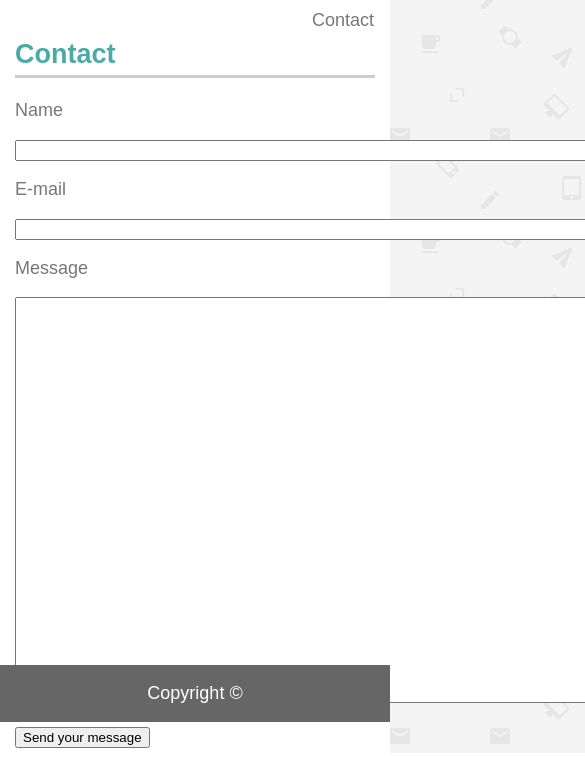
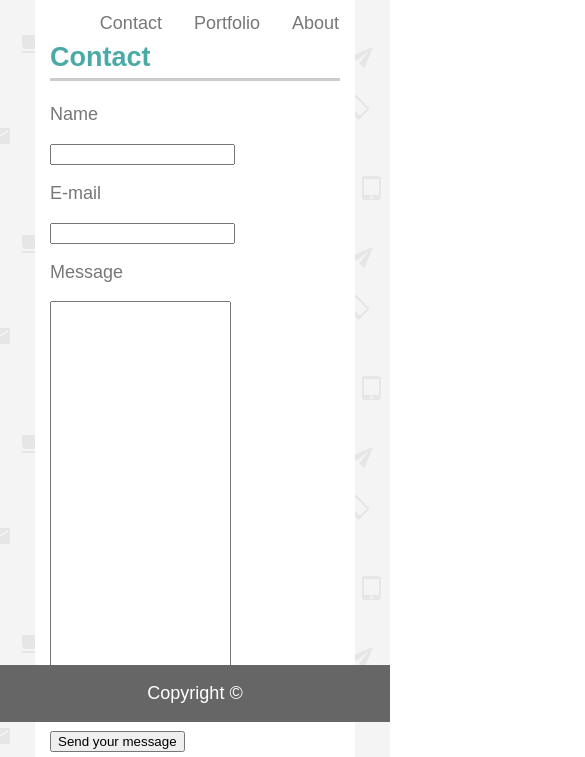
Before and after one commit to NideverJoe/Responsive-Portfolio, a plain HTML site: page contact.html in a window 390 px wide. Shown: the part 122-879 px from the top of the page, 585 px wide, since content can reach past the window. Drawn offline with Linux system fonts and the light colour scheme.

Commit message:
Add files via upload
Updating all files for submission

```diff
--- a/assets/css/style.css
+++ b/assets/css/style.css
@@ -107,11 +107,11 @@ li a {
 }
 
 input {
-    width: 926px;
+    width: auto;
 }
 
 textarea {
-    width: 926px;
+    width: auto;
     height: 400px;
 }
 
@@ -176,19 +176,18 @@ footer {
 
 @media screen and (max-width: 980px) {
     .wrap, body {
-        width: 100%;
+        width: 600px;
       }
 
 @media screen and (max-width: 768px) {
     .wrap, body {
-        width: 100%;
+        width: 450px;
       }
 }
 
 @media screen and (max-width: 640px) {
     .wrap, body {
-        width: 100%;
-        float: none;
+        width: 320px;
       }
 
 }
```
